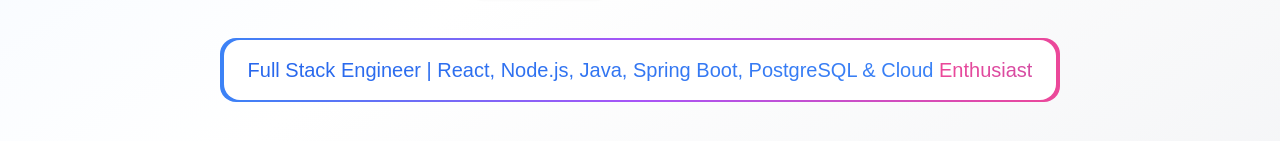
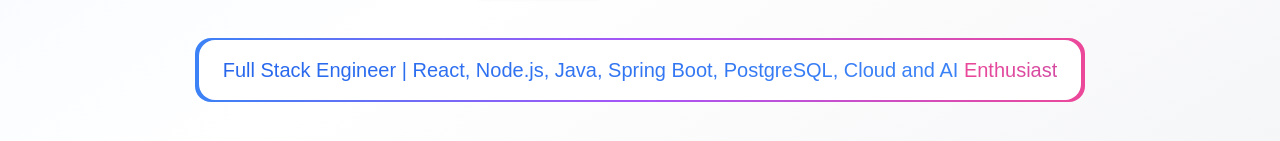
Before and after one commit to streda/personal-portfolio-production, a React (Create React App) app: page / in a window 1280 px wide. Shown: the part 585-726 px from the top of the page. Built offline with nearby package versions, Linux system fonts and the light colour scheme; no server answers.

Commit message:
Added Agentic AI project

```diff
--- a/src/components/Hero.tsx
+++ b/src/components/Hero.tsx
@@ -36,7 +36,7 @@
 <div className="mt-10 px-1 w-fit mx-auto rounded-2xl bg-gradient-to-r from-blue-500 via-purple-500 to-pink-500 p-[2px]">
   <div className="bg-white rounded-2xl px-6 py-4">
     <p className="text-lg md:text-xl font-medium bg-clip-text text-transparent bg-gradient-to-r from-pink-500 via-blue-600 to-blue-500 animate-shine bg-[length:200%_auto]">
-      Full Stack Engineer | React, Node.js, Java, Spring Boot, PostgreSQL & Cloud Enthusiast
+      Full Stack Engineer | React, Node.js, Java, Spring Boot, PostgreSQL, Cloud and AI Enthusiast
     </p>
   </div>
 </div>
```
